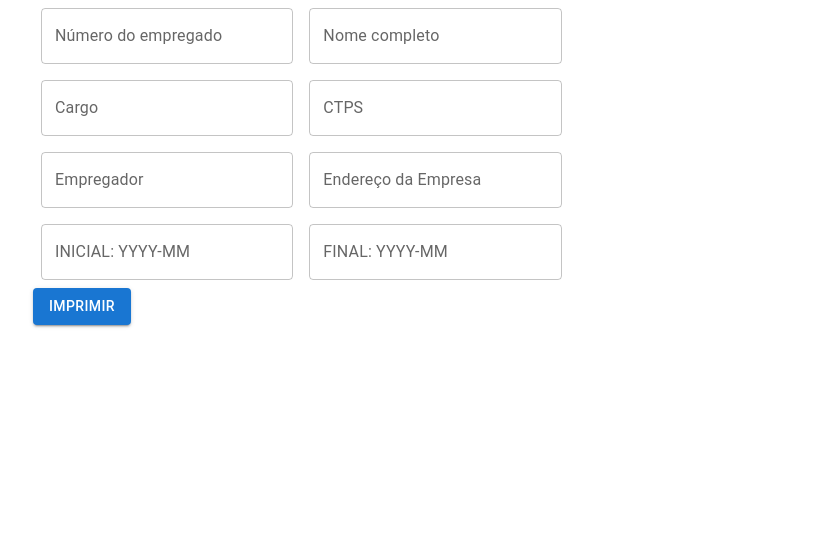
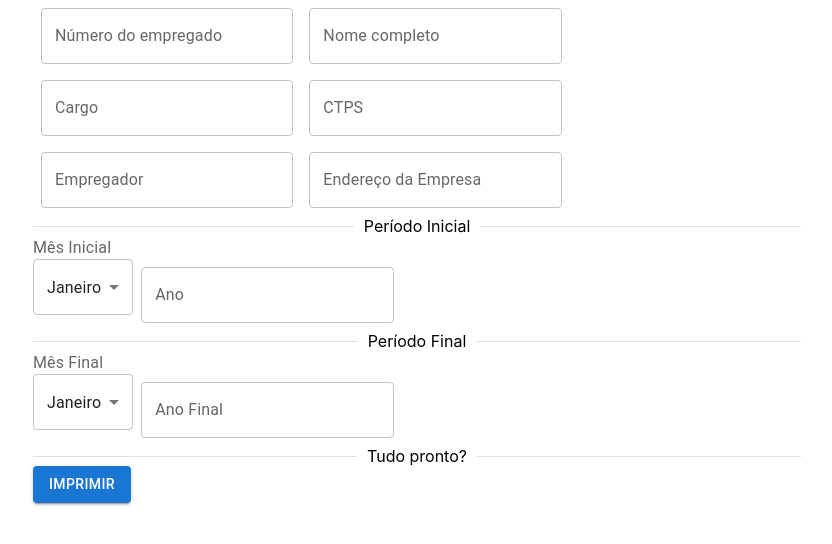
Before and after one commit to isaacjamesdev/onfire-ponto, a React (Create React App) app: page / in a window 1280 px wide. Shown: the top 544 px of the page, without its empty margins (223-1055 px from the left). Built offline with nearby package versions, Linux system fonts and the light colour scheme.

Commit message:
Adiciona selects

```diff
--- a/src/App.js
+++ b/src/App.js
@@ -23,11 +23,14 @@ function App() {
     ctps: "",
     empregador: "",
     endereco: "",
-    startPeriod: "",
-    endPeriod: "",
+    startYear: "",
+    endYear: "",
+    startMonth: "01",
+    endMonth: "01",
   });
 
   const handleOnChange = useCallback((event) => {
+    console.log(event.target.name, event.target.value);
     setForm((old) => ({
       ...old,
       [event.target.name]: event.target.value,
@@ -35,7 +38,13 @@ function App() {
   }, []);
 
   const handlePrint = () => {
-    setListOfMonths(getListOfMonths(form.startPeriod, form.endPeriod));
+    setListOfMonths(
+      getListOfMonths(
+        `${form.startYear}-${form.startMonth}`,
+        `${form.endYear}-${form.endMonth}`
+      )
+    );
+
     setTimeout(() => {
       window.print();
     }, 2000);
@@ -48,7 +57,7 @@ function App() {
   return (
     <div>
       <div className="form">
-        <Form onSubmit={handlePrint} onChange={handleOnChange} />
+        <Form onSubmit={handlePrint} onChange={handleOnChange} value={form} />
       </div>
       {listOfMonths.map((month) => (
         <div>
@@ -91,7 +100,9 @@ function App() {
             </thead>
             <TableBody month={month} />
 
-            <span className="signature-line">___________________________________________</span>
+            <span className="signature-line">
+              ___________________________________________
+            </span>
             <span className="signature">Assinatura do Empregado</span>
           </table>
         </div>
--- a/src/components/Form.js
+++ b/src/components/Form.js
@@ -1,8 +1,8 @@
-import { TextField, Button } from "@mui/material";
+import { TextField, Button, Select, MenuItem, Divider, InputLabel } from "@mui/material";
 import Box from "@mui/material/Box";
 import "../App.css";
 
-function Form({ onChange, onSubmit }) {
+function Form({ onChange, onSubmit, value }) {
   return (
     <Box
       component="form"
@@ -62,23 +62,73 @@ function Form({ onChange, onSubmit }) {
             onChange={onChange}
             name="endereco"
           />
+          <div>
+            <Divider>Período Inicial</Divider>
+            <InputLabel id="demo-simple-select-label">Mês Inicial</InputLabel>
+
+            <Select
+              labelId="demo-simple-select-label"
+              id="demo-simple-select"
+              value={value.startMonth}
+              onChange={onChange}
+              name="startMonth"
+            >
+              <MenuItem value={"01"}>Janeiro</MenuItem>
+              <MenuItem value={"02"}>Fevereiro</MenuItem>
+              <MenuItem value={"03"}>Março</MenuItem>
+              <MenuItem value={"04"}>Abril</MenuItem>
+              <MenuItem value={"05"}>Maio</MenuItem>
+              <MenuItem value={"06"}>Junho</MenuItem>
+              <MenuItem value={"07"}>Julho</MenuItem>
+              <MenuItem value={"08"}>Agosto</MenuItem>
+              <MenuItem value={"09"}>Setembro</MenuItem>
+              <MenuItem value={"10"}>Outubro</MenuItem>
+              <MenuItem value={"11"}>Novembro</MenuItem>
+              <MenuItem value={"12"}>Dezembro</MenuItem>
+            </Select>
             <TextField
               id="outlined-basic"
               variant="outlined"
               type="text"
-            label="INICIAL: YYYY-MM"
+              label="Ano"
               onChange={onChange}
-            name="startPeriod"
+              name="startYear"
             />
+          </div>
+          <div>
+            <Divider>Período Final</Divider>
+            <InputLabel id="demo-simple-select-label">Mês Final</InputLabel>
+            <Select
+              labelId="demo-simple-select-label"
+              id="demo-simple-select"
+              value={value.endMonth}
+              onChange={onChange}
+              name="endMonth"
+            >
+              <MenuItem value={"01"}>Janeiro</MenuItem>
+              <MenuItem value={"02"}>Fevereiro</MenuItem>
+              <MenuItem value={"03"}>Março</MenuItem>
+              <MenuItem value={"04"}>Abril</MenuItem>
+              <MenuItem value={"05"}>Maio</MenuItem>
+              <MenuItem value={"06"}>Junho</MenuItem>
+              <MenuItem value={"07"}>Julho</MenuItem>
+              <MenuItem value={"08"}>Agosto</MenuItem>
+              <MenuItem value={"09"}>Setembro</MenuItem>
+              <MenuItem value={"10"}>Outubro</MenuItem>
+              <MenuItem value={"11"}>Novembro</MenuItem>
+              <MenuItem value={"12"}>Dezembro</MenuItem>
+            </Select>
             <TextField
               id="outlined-basic"
               variant="outlined"
               type="text"
-            label="FINAL: YYYY-MM"
+              label="Ano Final"
               onChange={onChange}
-            name="endPeriod"
+              name="endYear"
             />
+          </div>
         </form>
+        <Divider>Tudo pronto?</Divider>
         <Button variant="contained" type="button" onClick={onSubmit}>
           Imprimir
         </Button>
```
Lines whose indentation alone changed are shown as unchanged.
